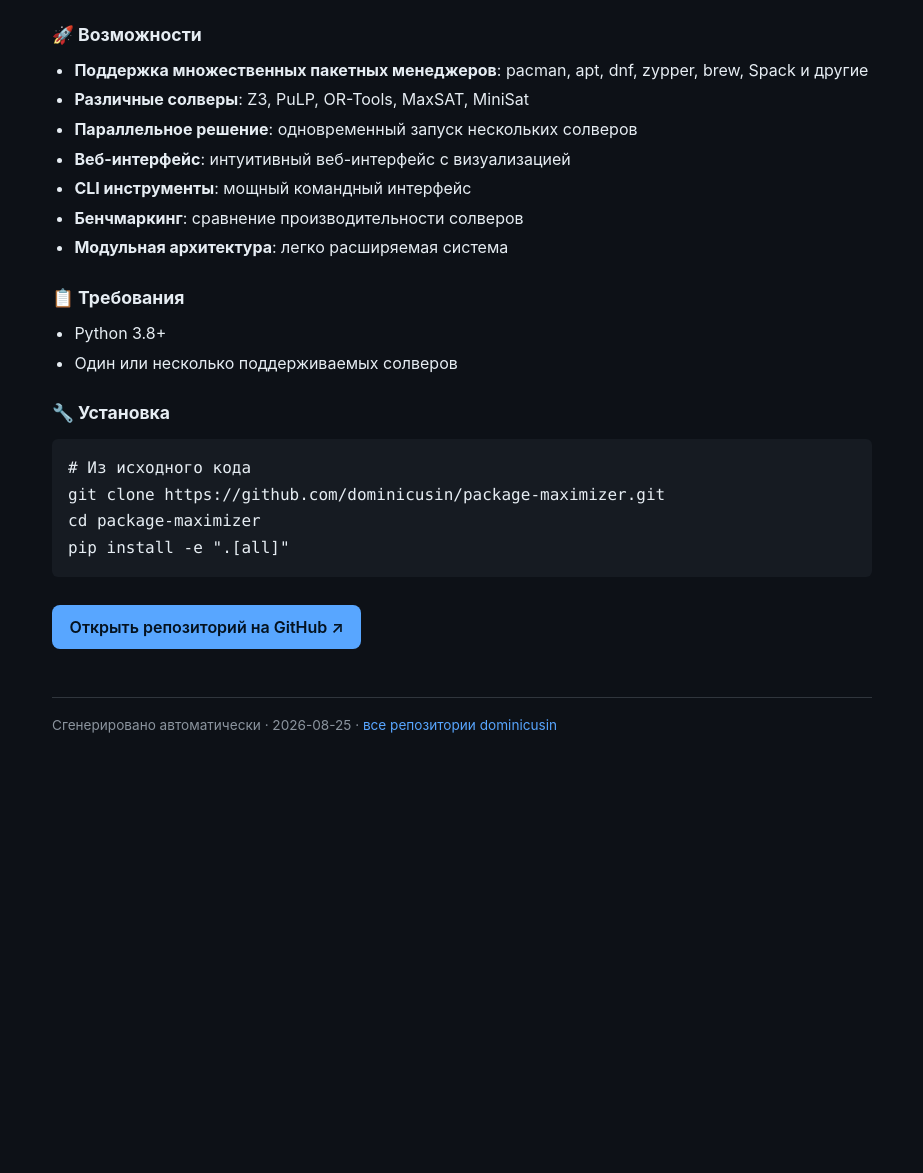
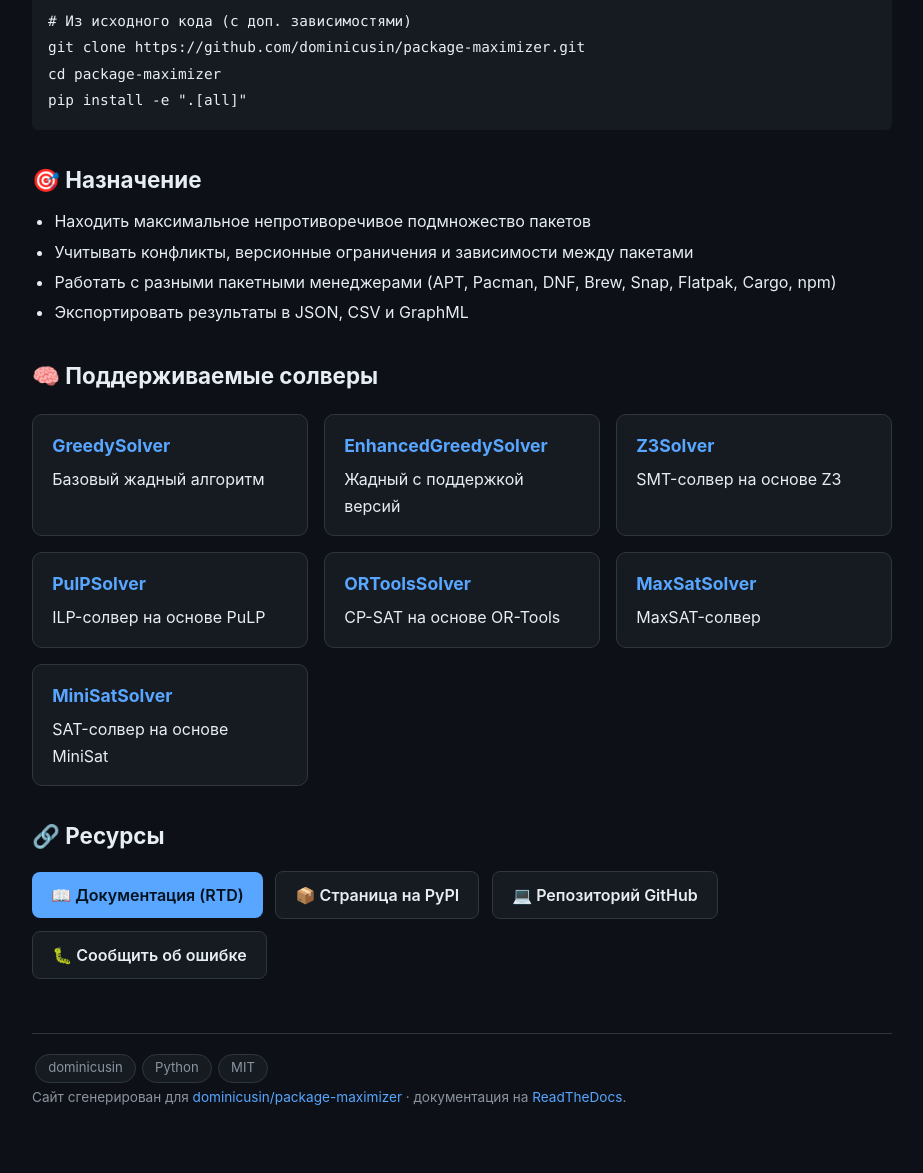
Before and after one commit to dominicusin/package-maximizer, a plain HTML site: page index.html in a window 1280 px wide. Shown: the part 480-1653 px from the top of the page, without its empty margins (178-1101 px from the left). Before the commit the page ends 1280 px from the top, so only its background shows below. Drawn offline with Linux system fonts and the light colour scheme.

Commit message:
docs(pages): proper landing page linking RTD/PyPI/repo (replaces stale 2026-08-25 placeholder)

```diff
--- a/index.html
+++ b/index.html
@@ -1,55 +1,91 @@
 <!DOCTYPE html>
-<html lang="ru"><head><meta charset="utf-8">
+<html lang="ru">
+<head>
+<meta charset="utf-8">
 <meta name="viewport" content="width=device-width,initial-scale=1">
-<title>package-maximizer — справка</title>
+<title>package-maximizer — максимизация непротиворечивого множества пакетов</title>
+<meta name="description" content="Модульная система для максимизации непротиворечивого множества пакетов с использованием SAT/ILP/SMT/MaxSAT солверов для множественных пакетных менеджеров.">
 <style>
-:root{--bg:#0d1117;--fg:#e6edf3;--mut:#8b949e;--acc:#58a6ff;--card:#161b22;--bd:#30363d}
+:root{--bg:#0d1117;--fg:#e6edf3;--mut:#8b949e;--acc:#58a6ff;--card:#161b22;--bd:#30363d;--grn:#3fb950}
 *{box-sizing:border-box;margin:0}
-body{background:var(--bg);color:var(--fg);font:16px/1.65 -apple-system,'Segoe UI',Roboto,sans-serif;max-width:860px;margin:0 auto;padding:2.5rem 1.25rem 4rem}
-a{color:var(--acc);text-decoration:none} a:hover{text-decoration:underline}
+body{background:var(--bg);color:var(--fg);font:16px/1.65 -apple-system,'Segoe UI',Roboto,sans-serif;max-width:900px;margin:0 auto;padding:2.5rem 1.25rem 4rem}
+a{color:var(--acc);text-decoration:none}a:hover{text-decoration:underline}
 code,pre{font-family:ui-monospace,SFMono-Regular,Menlo,monospace;background:var(--card);border-radius:6px}
-code{padding:.15em .4em;font-size:.9em} pre{padding:1rem;overflow-x:auto;margin:.75rem 0} pre code{padding:0;background:none}
-h1{font-size:1.9rem;line-height:1.2;margin-bottom:.35rem;border-bottom:1px solid var(--bd);padding-bottom:.6rem}
-h2{font-size:1.35rem;margin:1.8rem 0 .6rem} h3{font-size:1.1rem;margin:1.4rem 0 .4rem}
-.meta{display:flex;flex-wrap:wrap;gap:.45rem;margin:1rem 0 1.6rem}
-.tag{background:var(--card);border:1px solid var(--bd);border-radius:999px;padding:.18rem .75rem;font-size:.82rem;color:var(--mut)}
-.tag.acc{color:var(--acc);border-color:var(--acc)}
-.tag.warn{color:#f85149;border-color:#f85149}
-.card{background:var(--card);border:1px solid var(--bd);border-radius:10px;padding:1rem 1.25rem;margin:1.2rem 0;color:var(--mut);font-size:.92rem}
-.muted{color:var(--mut)}
-.btn{display:inline-block;background:var(--acc);color:#04121f;font-weight:600;padding:.55rem 1.1rem;border-radius:8px;margin-top:1rem}
-ul{padding-left:1.4rem;margin:.5rem 0} li{margin:.2rem 0}
+code{padding:.15em .4em;font-size:.9em}
+pre{padding:1rem;overflow-x:auto;margin:.75rem 0}pre code{padding:0;background:none}
+h1{font-size:2rem;line-height:1.15;margin-bottom:.4rem;border-bottom:1px solid var(--bd);padding-bottom:.6rem}
+h2{font-size:1.4rem;margin:2rem 0 .6rem}
+h3{font-size:1.1rem;margin:1.4rem 0 .4rem}
+.badges{display:flex;flex-wrap:wrap;gap:.5rem;margin:1.1rem 0}
+.badges img{height:20px}
+.card{background:var(--card);border:1px solid var(--bd);border-radius:10px;padding:1.1rem 1.3rem;margin:1.2rem 0}
+.grid{display:grid;grid-template-columns:repeat(auto-fit,minmax(220px,1fr));gap:1rem;margin:1.2rem 0}
+.box{background:var(--card);border:1px solid var(--bd);border-radius:10px;padding:1rem 1.2rem}
+.box h3{margin-top:0;color:var(--acc)}
+.btn{display:inline-block;background:var(--acc);color:#04121f;font-weight:600;padding:.6rem 1.2rem;border-radius:8px;margin:.4rem .5rem .4rem 0}
+.btn.sec{background:var(--card);color:var(--fg);border:1px solid var(--bd)}
+.muted{color:var(--mut)}ul{padding-left:1.4rem;margin:.5rem 0}li{margin:.25rem 0}
 footer{margin-top:3rem;border-top:1px solid var(--bd);padding-top:1rem;color:var(--mut);font-size:.85rem}
-</style></head><body>
-<h1>package-maximizer</h1>
-<div class=meta><span class="tag acc">dominicusin</span><span class=tag>Python</span><span class=tag>MIT</span><span class=tag>обновлено 2026-08-25</span></div>
-<p class=muted>Модульная система для максимизации непротиворечивого множества пакетов</p>
-<div class=card>&#128230; Справочная страница репозитория <a href="https://github.com/dominicusin/package-maximizer" target="_blank"><code>dominicusin/package-maximizer</code></a>. Ниже — выдержка из README; полная документация — в репозитории.</div>
-<h2>О проекте / Documentation</h2>
-<h2>Package Maximizer 📦🔍</h2>
-<p>Модульная система для решения задачи максимизации непротиворечивого множества пакетов с использованием различных SAT/ILP/SMT солверов для множественных пакетных менеджеров.</p>
-<h3>🚀 Возможности</h3>
-<ul>
-<li><strong>Поддержка множественных пакетных менеджеров</strong>: pacman, apt, dnf, zypper, brew, Spack и другие</li>
-<li><strong>Различные солверы</strong>: Z3, PuLP, OR-Tools, MaxSAT, MiniSat</li>
-<li><strong>Параллельное решение</strong>: одновременный запуск нескольких солверов</li>
-<li><strong>Веб-интерфейс</strong>: интуитивный веб-интерфейс с визуализацией</li>
-<li><strong>CLI инструменты</strong>: мощный командный интерфейс</li>
-<li><strong>Бенчмаркинг</strong>: сравнение производительности солверов</li>
-<li><strong>Модульная архитектура</strong>: легко расширяемая система</li>
-</ul>
-<h3>📋 Требования</h3>
-<ul>
-<li>Python 3.8+</li>
-<li>Один или несколько поддерживаемых солверов</li>
-</ul>
-<h3>🔧 Установка</h3>
-<pre>
-# Из исходного кода
+.tag{display:inline-block;background:var(--card);border:1px solid var(--bd);border-radius:999px;padding:.18rem .75rem;font-size:.82rem;color:var(--mut);margin:.2rem}
+</style>
+</head>
+<body>
+<h1>📦 package-maximizer</h1>
+<div class="badges">
+  <a href="https://pypi.org/project/package-maximizer/"><img src="https://img.shields.io/pypi/v/package-maximizer?logo=pypi&color=blue" alt="PyPI version"></a>
+  <a href="https://pypi.org/project/package-maximizer/"><img src="https://static.pepy.tech/badge/package-maximizer" alt="PyPI downloads"></a>
+  <a href="https://python.org"><img src="https://img.shields.io/badge/python-3.10%2B-blue" alt="Python"></a>
+  <a href="https://github.com/dominicusin/package-maximizer/blob/main/LICENSE"><img src="https://img.shields.io/badge/license-MIT-green" alt="License"></a>
+  <a href="https://package-maximizer.readthedocs.io/en/latest/?badge=latest"><img src="https://readthedocs.org/projects/package-maximizer/badge/?version=latest" alt="Documentation status"></a>
+</div>
+
+<p class="muted">Модульная система для решения задачи <strong>максимизации непротиворечивого множества пакетов</strong> с использованием различных SAT/ILP/SMT/MaxSAT солверов для множественных пакетных менеджеров.</p>
+
+<div class="card">
+  <strong>📖 Полная документация:</strong>
+  <a href="https://package-maximizer.readthedocs.io/en/latest/">package-maximizer.readthedocs.io</a>
+  <span class="muted">— основной источник справки (API, руководства, туториалы).</span>
+</div>
+
+<h2>🚀 Установка</h2>
+<pre><code># Из PyPI
+pip install package-maximizer
+
+# Из исходного кода (с доп. зависимостями)
 git clone https://github.com/dominicusin/package-maximizer.git
 cd package-maximizer
-pip install -e &quot;.[all]&quot;
-</pre>
-<a class=btn href="https://github.com/dominicusin/package-maximizer" target="_blank">Открыть репозиторий на GitHub &#8599;</a>
-<footer>Сгенерировано автоматически · 2026-08-25 · <a href="https://github.com/dominicusin?tab=repositories" target="_blank">все репозитории dominicusin</a></footer>
-</body></html>
+pip install -e ".[all]"</code></pre>
+
+<h2>🎯 Назначение</h2>
+<ul>
+  <li>Находить максимальное непротиворечивое подмножество пакетов</li>
+  <li>Учитывать конфликты, версионные ограничения и зависимости между пакетами</li>
+  <li>Работать с разными пакетными менеджерами (APT, Pacman, DNF, Brew, Snap, Flatpak, Cargo, npm)</li>
+  <li>Экспортировать результаты в JSON, CSV и GraphML</li>
+</ul>
+
+<h2>🧠 Поддерживаемые солверы</h2>
+<div class="grid">
+  <div class="box"><h3>GreedySolver</h3>Базовый жадный алгоритм</div>
+  <div class="box"><h3>EnhancedGreedySolver</h3>Жадный с поддержкой версий</div>
+  <div class="box"><h3>Z3Solver</h3>SMT-солвер на основе Z3</div>
+  <div class="box"><h3>PulPSolver</h3>ILP-солвер на основе PuLP</div>
+  <div class="box"><h3>ORToolsSolver</h3>CP-SAT на основе OR-Tools</div>
+  <div class="box"><h3>MaxSatSolver</h3>MaxSAT-солвер</div>
+  <div class="box"><h3>MiniSatSolver</h3>SAT-солвер на основе MiniSat</div>
+</div>
+
+<h2>🔗 Ресурсы</h2>
+<div>
+  <a class="btn" href="https://package-maximizer.readthedocs.io/en/latest/">📖 Документация (RTD)</a>
+  <a class="btn sec" href="https://pypi.org/project/package-maximizer/">📦 Страница на PyPI</a>
+  <a class="btn sec" href="https://github.com/dominicusin/package-maximizer">💻 Репозиторий GitHub</a>
+  <a class="btn sec" href="https://github.com/dominicusin/package-maximizer/issues">🐛 Сообщить об ошибке</a>
+</div>
+
+<footer>
+  <span class="tag">dominicusin</span><span class="tag">Python</span><span class="tag">MIT</span>
+  <br>Сайт сгенерирован для <a href="https://github.com/dominicusin/package-maximizer">dominicusin/package-maximizer</a> · документация на <a href="https://package-maximizer.readthedocs.io/">ReadTheDocs</a>.
+</footer>
+</body>
+</html>
```
